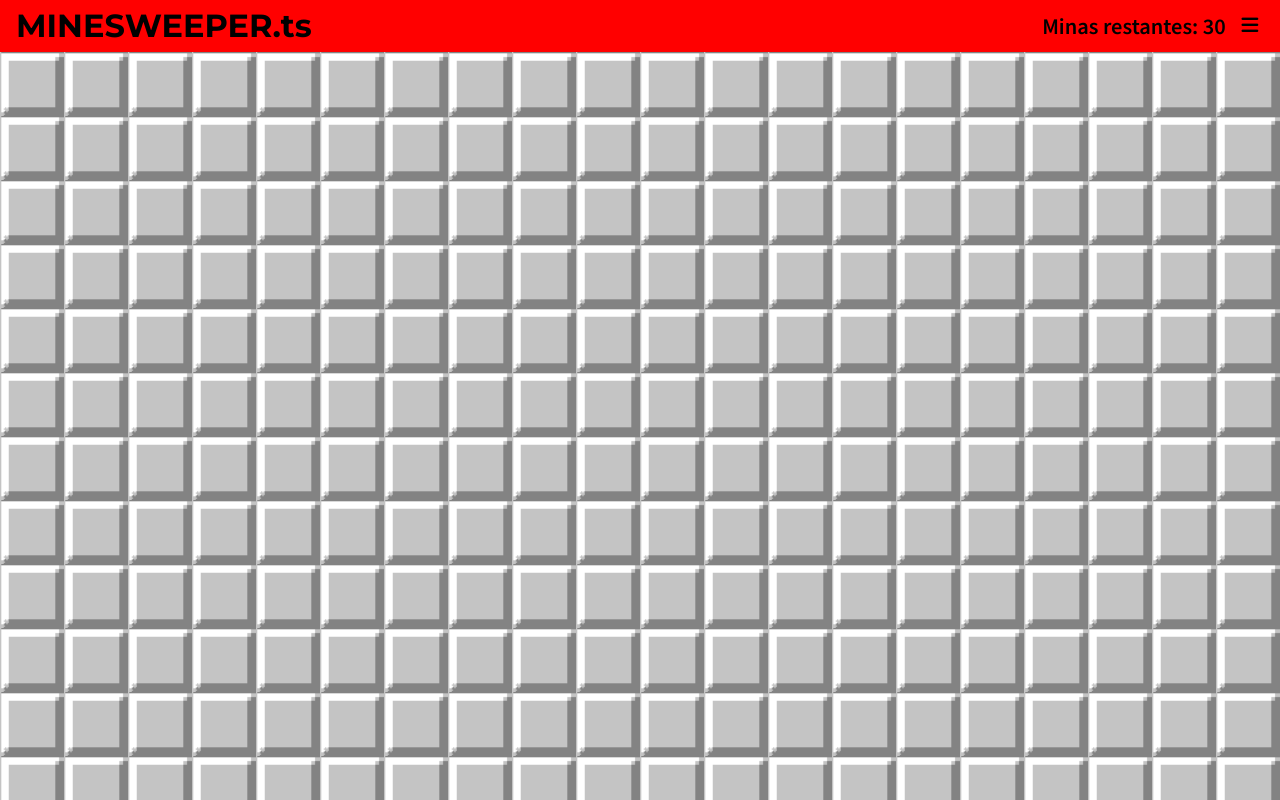
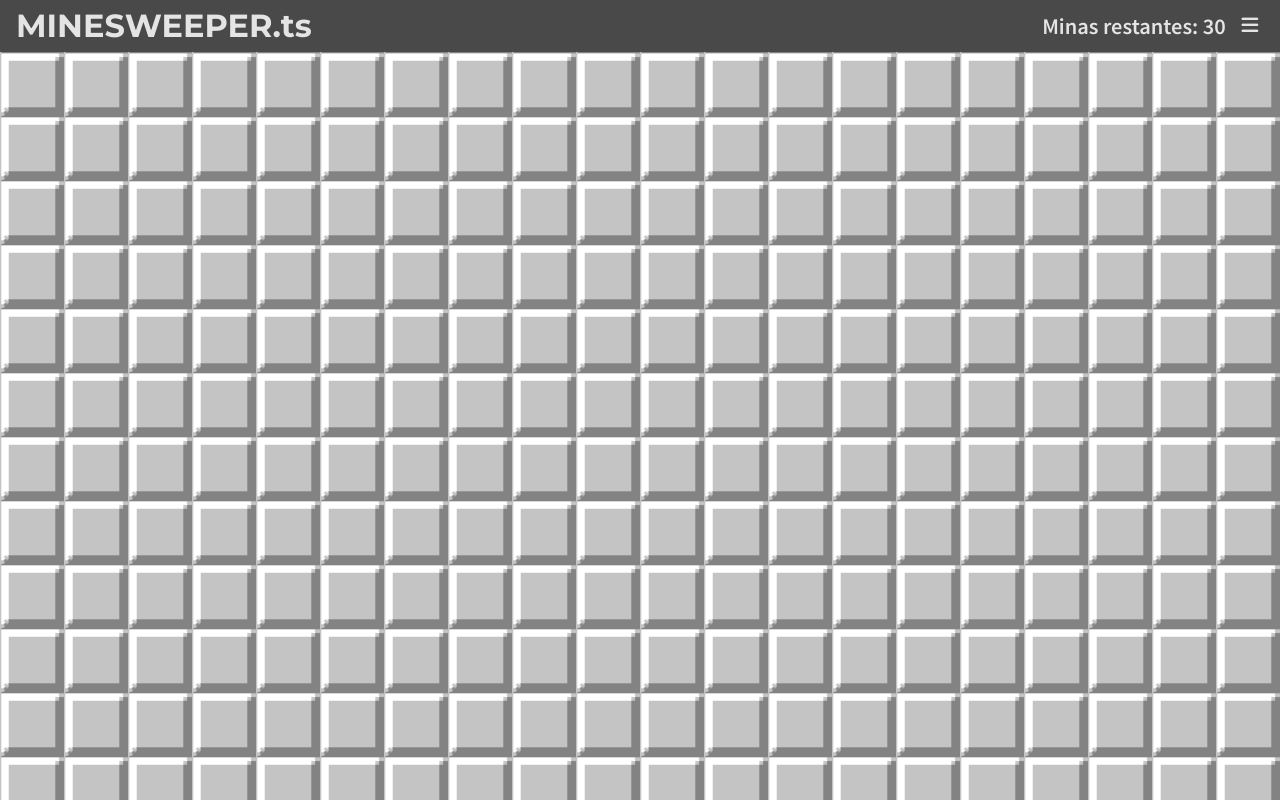
Before and after one commit to Cito2310/react-ts-minesweeper, a React (Vite) app: page / in a window 1280 px wide. Shown: the top 800 px of the page. Built offline with nearby package versions, Linux system fonts and the light colour scheme.

Commit message:
Fixed bug in build

```diff
--- a/src/minesweeper-game/GameMinesweeper.tsx
+++ b/src/minesweeper-game/GameMinesweeper.tsx
@@ -81,6 +81,7 @@ export const GameMinesweeper = () => {
                 {row.map((cell, columnIndex) => {
                     switch (cell.type) {
                         case "cell-bomb": return <BombCell
+                            key={"cell"+columnIndex}
                             status={cell.status}
                             index={columnIndex}
                             rowIndex={rowIndex}
@@ -88,6 +89,7 @@ export const GameMinesweeper = () => {
                             onClickRightCell={onClickRightCell}
                         />
                         case "cell-empty": return <EmptyCell
+                            key={"cell"+columnIndex}
                             status={cell.status}
                             index={columnIndex}
                             rowIndex={rowIndex}
@@ -95,6 +97,7 @@ export const GameMinesweeper = () => {
                             onClickRightCell={onClickRightCell}
                         />
                         case "cell-number": return <NumCell
+                            key={"cell"+columnIndex}
                             number={cell.number}
                             status={cell.status}
                             index={columnIndex}
--- a/src/top-bar/top-bar.scss
+++ b/src/top-bar/top-bar.scss
@@ -1,9 +1,10 @@
 .topbar {
-    background-color: red;
+    background-color: rgb(73, 73, 73);
     cursor: default;
     display: flex;
     justify-content: space-between;
     padding: 0 1em;
+    color: rgb(228, 228, 228);
 
     .topbar-section {
         display: flex;
```
Also changed, not shown: 4 other files (tests, documents, lock files or other folders).
